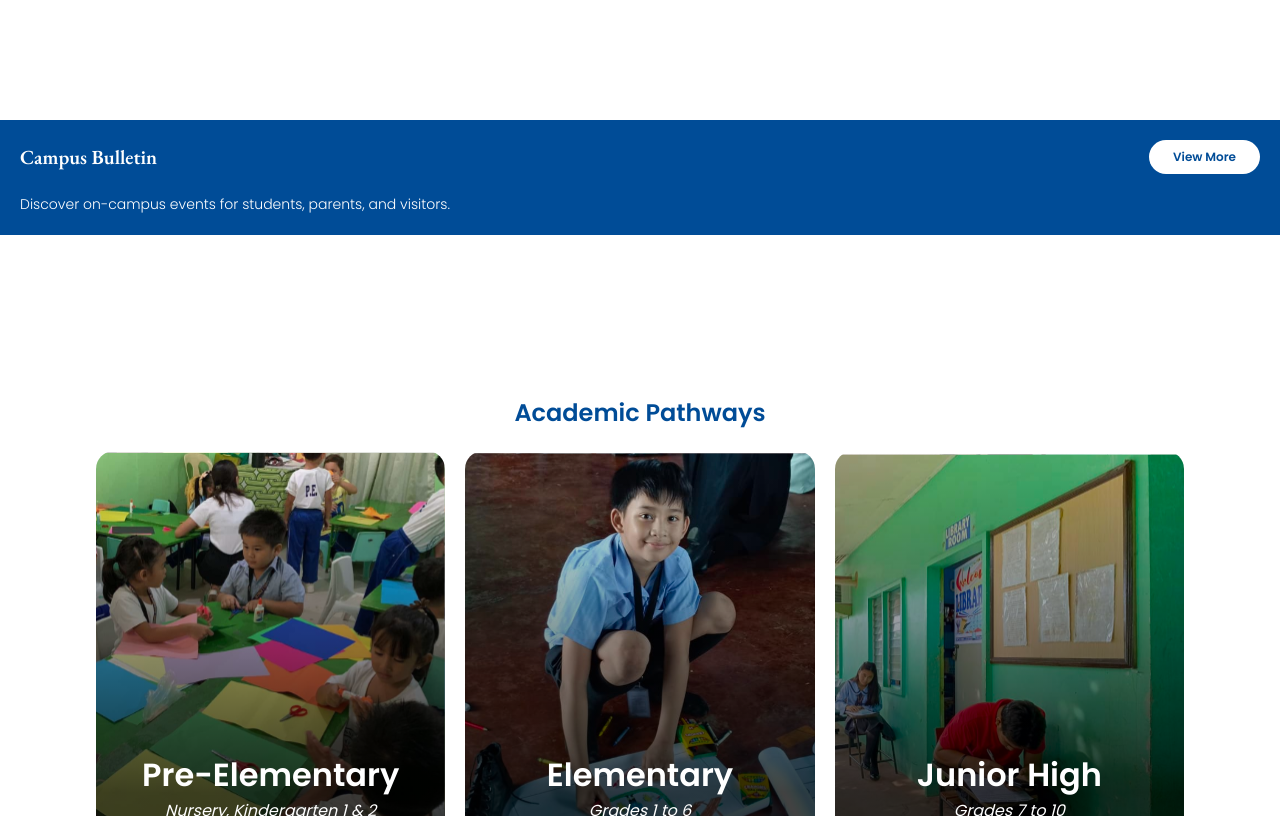
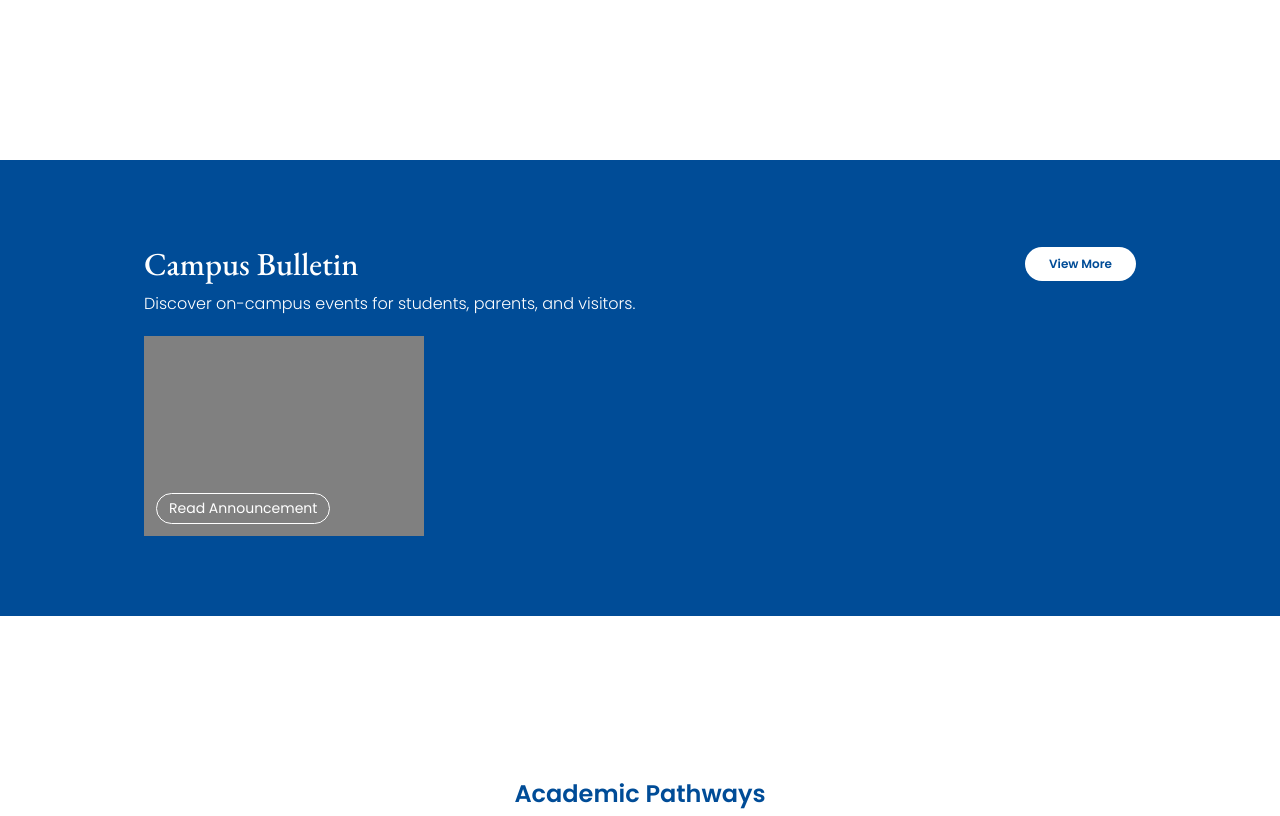
Before and after one commit to charissejamien/stlouisseacademy, a Next.js app: page / in a window 1280 px wide. Shown: the part 820-1636 px from the top of the page. Built offline with nearby package versions, Linux system fonts and the light colour scheme; no server answers.

Commit message:
style(landing): add bulleting post ui sample

```diff
--- a/src/app/page.tsx
+++ b/src/app/page.tsx
@@ -13,10 +13,10 @@ const academicLevels = [
 
     <section>
       <div className="relative overflow-hidden text-white">
-        <img src="/landing-hero.svg" alt="" className="object-cover h-[85vh] w-full"/>
+        <img src="/landing-hero.svg" alt="" className="object-cover h-[85vh] w-full lg:h-[90vh]"/>
         <div className="absolute inset-0 z-20 flex flex-col justify-center items-center">
           <h1>WELCOME TO ST. LOUISSE ACADEMY</h1>
-          <div className="text-[48px] italic font-semibold">
+          <div className="text-[48px] italic font-semibold lg:text-[72px]">
             <p><span className="text-sla-gold">S</span>trive.</p>
             <p><span className="text-sla-gold">L</span>earn.</p>
             <p><span className="text-sla-gold">A</span>ccomplish.</p>
@@ -29,12 +29,21 @@ const academicLevels = [
 
     </section>
 
-    <section className="bg-sla-blue p-5 text-white">
-      <div className="flex justify-between items-center">
-        <h2 className="text-[20px] font-semibold font-garamond">Campus Bulletin</h2>
+    <section className="bg-sla-blue p-5 py-20 text-white">
+      <div className="lg:w-[80%] lg:mx-auto">
+        <div className="flex justify-between items-center">
+        <h2 className="text-[20px] font-medium font-garamond lg:text-[32px]">Campus Bulletin</h2>
         <button className="text-[12px] text-sla-blue bg-white py-2 px-6 rounded-2xl font-semibold">View More</button>
       </div>
-      <p className="mt-5 font-light text-[14px] ">Discover on-campus events for students, parents, and visitors.</p>
+      <p className="mt-1 font-light text-[14px] lg:text-[16px]">Discover on-campus events for students, parents, and visitors.</p>
+      <div className="mt-5">
+        <div className="w-70 h-50 bg-gray-muted relative overflow-hidden">
+          <div className="absolute inset-0 z-20 flex justify-start items-end m-3">
+            <button className="text-[14px] border border-white px-3 py-1 rounded-2xl">Read Announcement</button>
+          </div>
+        </div>
+      </div>
+      </div>
     </section>
 
     <section className="flex flex-col gap-5 mt-20 w-[85%] mx-auto">
```
